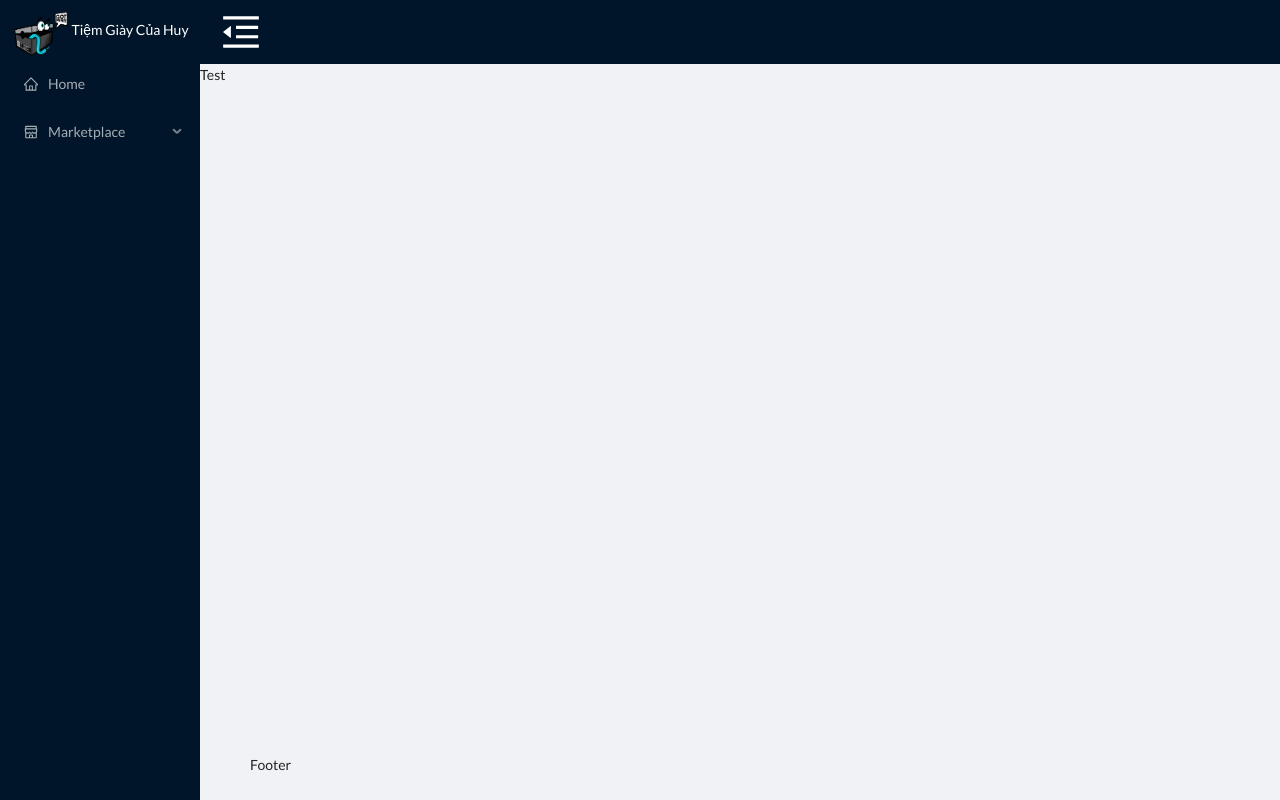
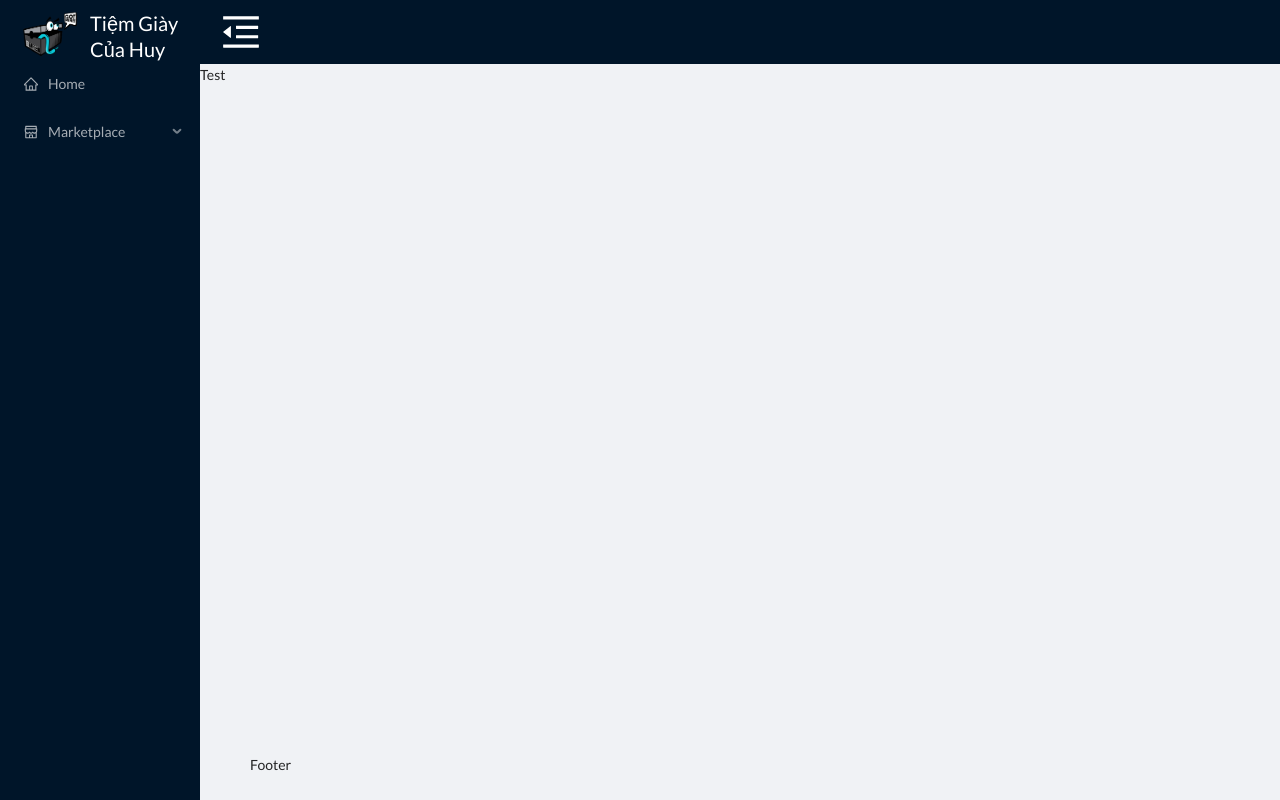
Before and after one commit to sparkyboy161/shoesstore, a React (Create React App) app: page / in a window 1280 px wide. Both pictures are taken after a click on the element 137 px from the left and 32 px from the top of the page. Built offline with nearby package versions, Linux system fonts and the light colour scheme.

Commit message:
refs #1 finish sidebar

```diff
--- a/src/App.css
+++ b/src/App.css
@@ -24,7 +24,3 @@
   display: flex;
   align-items: center;
 }
-
-.ant-menu {
-  width: 100% !important;
-}
--- a/src/App.js
+++ b/src/App.js
@@ -2,7 +2,7 @@ import React, { useState } from "react";
 import { BrowserRouter as Router, Switch, Route } from "react-router-dom";
 
 import { Layout } from "antd";
-import { MenuFoldOutlined, MenuUnfoldOutlined } from "@ant-design/icons";
+
 
 import "./App.css";
 
@@ -10,8 +10,9 @@ import Home from "./views/Home";
 import Marketplace from "./views/Marketplace";
 import SideBar from "./components/Navigation/SideBar";
 import MarketplaceDetail from "./views/MarketplaceDetail";
+import CustomHeader from "./components/Header/CustomHeader";
 
-const { Header, Footer, Content } = Layout;
+const { Footer, Content } = Layout;
 
 const App = () => {
   const [collapsed, setCollapsed] = useState(true);
@@ -25,15 +26,7 @@ const App = () => {
       <Layout style={{ height: "100vh" }}>
         <SideBar collapsed={collapsed} handleCollapse={handleCollapse} />
         <Layout>
-          <Header style={{ display: "flex" }}>
-            <div onClick={handleCollapse} className="collapse-icon__container">
-              {collapsed ? (
-                <MenuUnfoldOutlined style={{ fontSize: 40, color: "white" }} />
-              ) : (
-                <MenuFoldOutlined style={{ fontSize: 40, color: "white" }} />
-              )}
-            </div>
-          </Header>
+          <CustomHeader collapsed={collapsed} handleCollapse={handleCollapse}/>
           <Content>
             <Switch>
               <Route path="/marketplace" exact>
--- /dev/null
+++ b/src/components/Header/CustomHeader.js
@@ -0,0 +1,23 @@
+import React from 'react';
+import { Layout } from "antd";
+import { MenuFoldOutlined, MenuUnfoldOutlined } from "@ant-design/icons";
+import Label from './Label';
+
+const { Header } = Layout;
+
+const CustomHeader = ({handleCollapse, collapsed}) => {
+    return (
+         <Header style={{ display: "flex" }}>
+            <div onClick={handleCollapse} className="collapse-icon__container">
+              {collapsed ? (
+                <MenuUnfoldOutlined style={{ fontSize: 40, color: "white" }} />
+              ) : (
+                <MenuFoldOutlined style={{ fontSize: 40, color: "white" }} />
+              )}
+              <Label collapsed={collapsed}/>
+            </div>
+          </Header>
+    )
+}
+
+export default CustomHeader
--- /dev/null
+++ b/src/components/Header/Label.css
@@ -0,0 +1,9 @@
+.label__container {
+  text-transform: capitalize;
+  position: fixed;
+  top: 0.5em;
+  left: 4.5em;
+  color: white;
+  line-height: 26px;
+  font-size: 20px;
+}
--- /dev/null
+++ b/src/components/Header/Label.js
@@ -0,0 +1,8 @@
+import React from "react";
+import "./Label.css";
+
+const Label = ({collapsed}) => {
+  return <span className="label__container" style={collapsed?{display:'none'}: {}}>tiệm giày <br/>của Huy</span>;
+};
+
+export default Label;
--- /dev/null
+++ b/src/components/Navigation/Logo.css
@@ -0,0 +1,20 @@
+.logo-image__container {
+  display: flex;
+  align-items: center;
+  justify-content: center;
+  color: #fff;
+  padding: 0 10px;
+  height: 60px;
+}
+
+.logo-image {
+  width: 60px;
+  height: 60px;
+  background-repeat: no-repeat;
+  background-size: cover;
+}
+
+.logo-title {
+  justify-content: start;
+  margin-left: 10px;
+}
--- /dev/null
+++ b/src/components/Navigation/Logo.js
@@ -0,0 +1,18 @@
+import React from "react";
+
+import logoImage from "../../assets/images/logo.png";
+import "./Logo.css";
+
+const Logo = ({ collapsed }) => {
+  return collapsed ? (
+    <div className={"logo-image__container"}>
+      <img src={logoImage} className={"logo-image"} />
+    </div>
+  ) : (
+    <div className={"logo-image__container logo-title"}>
+      <img src={logoImage} className={"logo-image"} />
+    </div>
+  );
+};
+
+export default Logo;
--- a/src/components/Navigation/SideBar.css
+++ b/src/components/Navigation/SideBar.css
@@ -1,14 +1,7 @@
-.logo-image {
-  width: 60px;
-  height: 60px;
-  background-repeat: no-repeat;
-  background-size: cover;
+
+
+
+
+.menu__container {
+  width: 100% !important;
 }
-
-.logo-image__container {
-  display: flex;
-  align-items: center;
-  justify-content: center;
-  color: #fff;
-  padding: 0 10px;
-}
--- a/src/components/Navigation/SideBar.js
+++ b/src/components/Navigation/SideBar.js
@@ -3,9 +3,8 @@ import { Layout, Menu } from "antd";
 import { HomeOutlined, ShopOutlined } from "@ant-design/icons";
 import { Link } from "react-router-dom";
 
-import logoImage from "../../assets/images/logo.png";
-
 import "./SideBar.css";
+import Logo from "./Logo";
 
 const { Sider } = Layout;
 
@@ -24,14 +23,9 @@ const SideBar = ({ collapsed }) => {
         left: 0,
       }}
     >
-      <div className="logo-image__container">
-        <img src={logoImage} className="logo-image" />
-        {!collapsed && (
-          <span style={{ textTransform: "capitalize" }}>tiệm giày của Huy</span>
-        )}
-      </div>
-      <Menu theme="dark" mode="inline">
-        <Menu.Item key="1" icon={<HomeOutlined />}>
+      <Logo collapsed={collapsed}/>
+      <Menu theme="dark" mode="inline" className="menu__container">
+        <Menu.Item key="home" icon={<HomeOutlined />}>
           <Link to="/">Home</Link>
         </Menu.Item>
         <Menu.SubMenu
```
